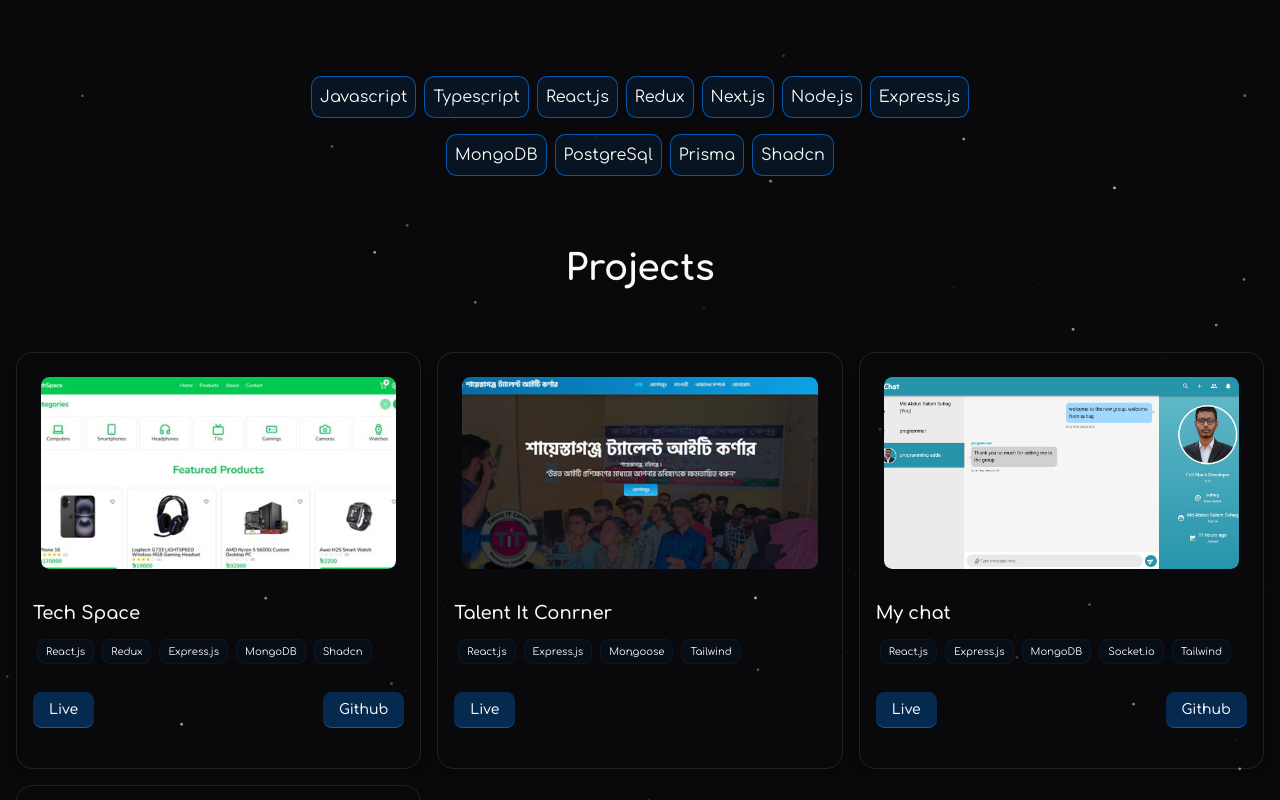
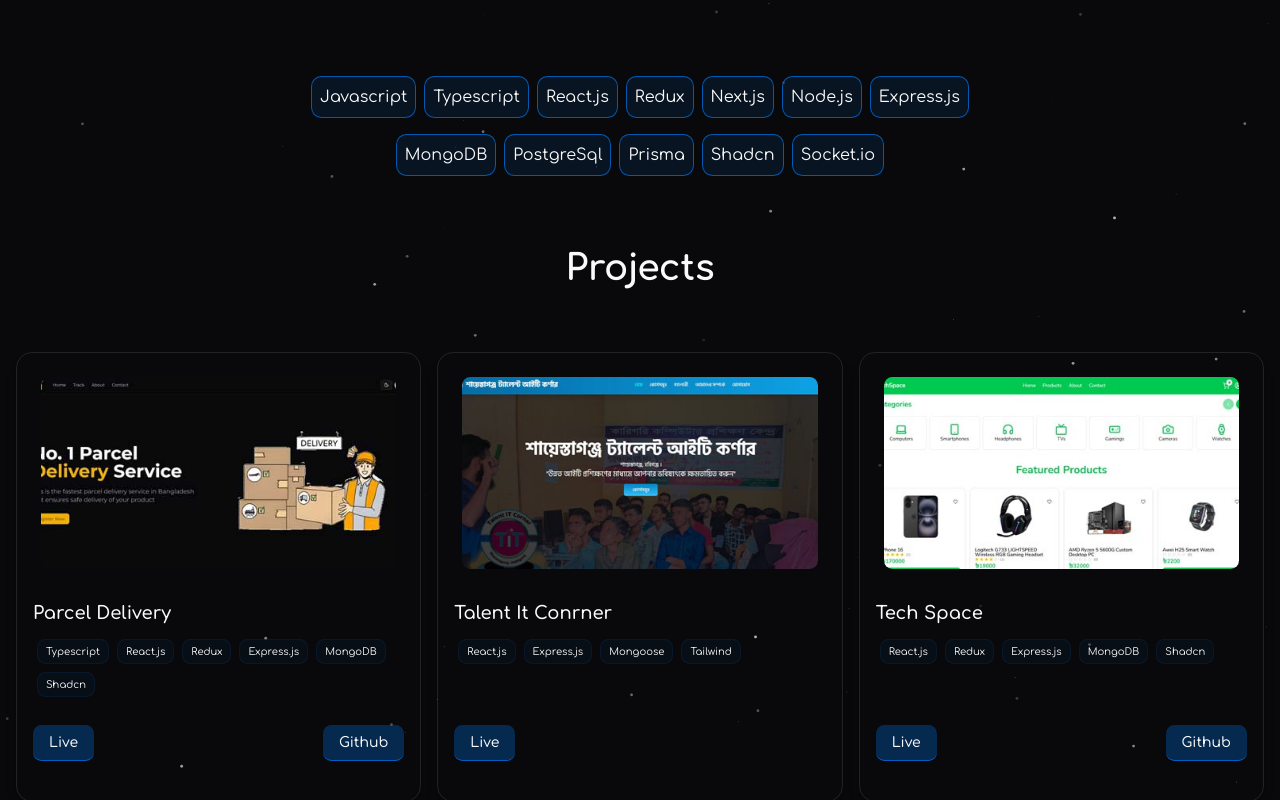
Before and after one commit to md-suhag/suhag-portfolio, a Next.js app: page / in a window 1280 px wide. Shown: the part 1140-1940 px from the top of the page. Built offline with nearby package versions, Linux system fonts and the light colour scheme.

Commit message:
add: parcel delivery project

```diff
--- a/src/components/home/Project.tsx
+++ b/src/components/home/Project.tsx
@@ -3,13 +3,21 @@ import ProjectCard from "../ProjectCard";
 
 const projectDetails = [
   {
-    imageUrl: "/tech-space.jpg",
-    title: "Tech Space",
+    imageUrl: "/parcel-delivery.jpg",
+    title: "Parcel Delivery",
     description: "",
-    techStack: ["React.js", "Redux", "Express.js", "MongoDB", "Shadcn"],
-    demoLink: "https://tech-space-client.vercel.app/",
-    codeLink: "https://github.com/md-suhag/tech-space.git",
+    techStack: [
+      "Typescript",
+      "React.js",
+      "Redux",
+      "Express.js",
+      "MongoDB",
+      "Shadcn",
+    ],
+    demoLink: "https://my-chat-mern.vercel.app/",
+    codeLink: "https://github.com/md-suhag/my-chat-client.git",
   },
+
   {
     imageUrl: "/talent-it.jpg",
     title: "Talent It Conrner",
@@ -19,10 +27,26 @@ const projectDetails = [
     codeLink: "",
   },
   {
+    imageUrl: "/tech-space.jpg",
+    title: "Tech Space",
+    description: "",
+    techStack: ["React.js", "Redux", "Express.js", "MongoDB", "Shadcn"],
+    demoLink: "https://tech-space-client.vercel.app/",
+    codeLink: "https://github.com/md-suhag/tech-space.git",
+  },
+
+  {
     imageUrl: "/mychat.jpg",
     title: "My chat",
     description: "",
-    techStack: ["React.js", "Express.js", "MongoDB", "Socket.io", "Tailwind"],
+    techStack: [
+      "React.js",
+      "Redux",
+      "Express.js",
+      "MongoDB",
+      "Socket.io",
+      "Material UI",
+    ],
     demoLink: "https://my-chat-mern.vercel.app/",
     codeLink: "https://github.com/md-suhag/my-chat-client",
   },
--- a/src/components/home/Skill.tsx
+++ b/src/components/home/Skill.tsx
@@ -13,6 +13,7 @@ const techStacks = [
   "PostgreSql",
   "Prisma",
   "Shadcn",
+  "Socket.io",
 ];
 const Skill = () => {
   return (
```
Also changed, not shown: public/parcel-delivery.jpg (added).
